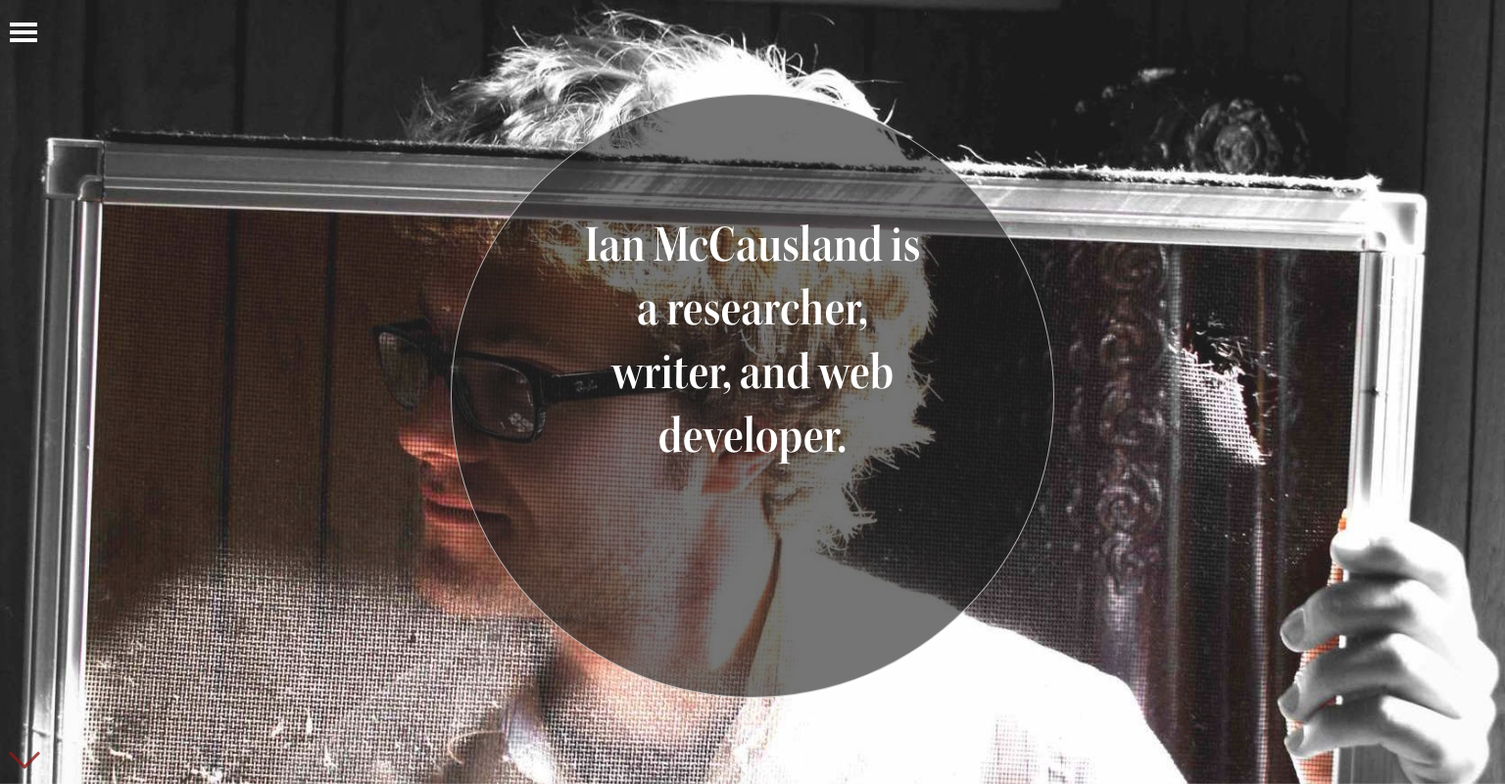
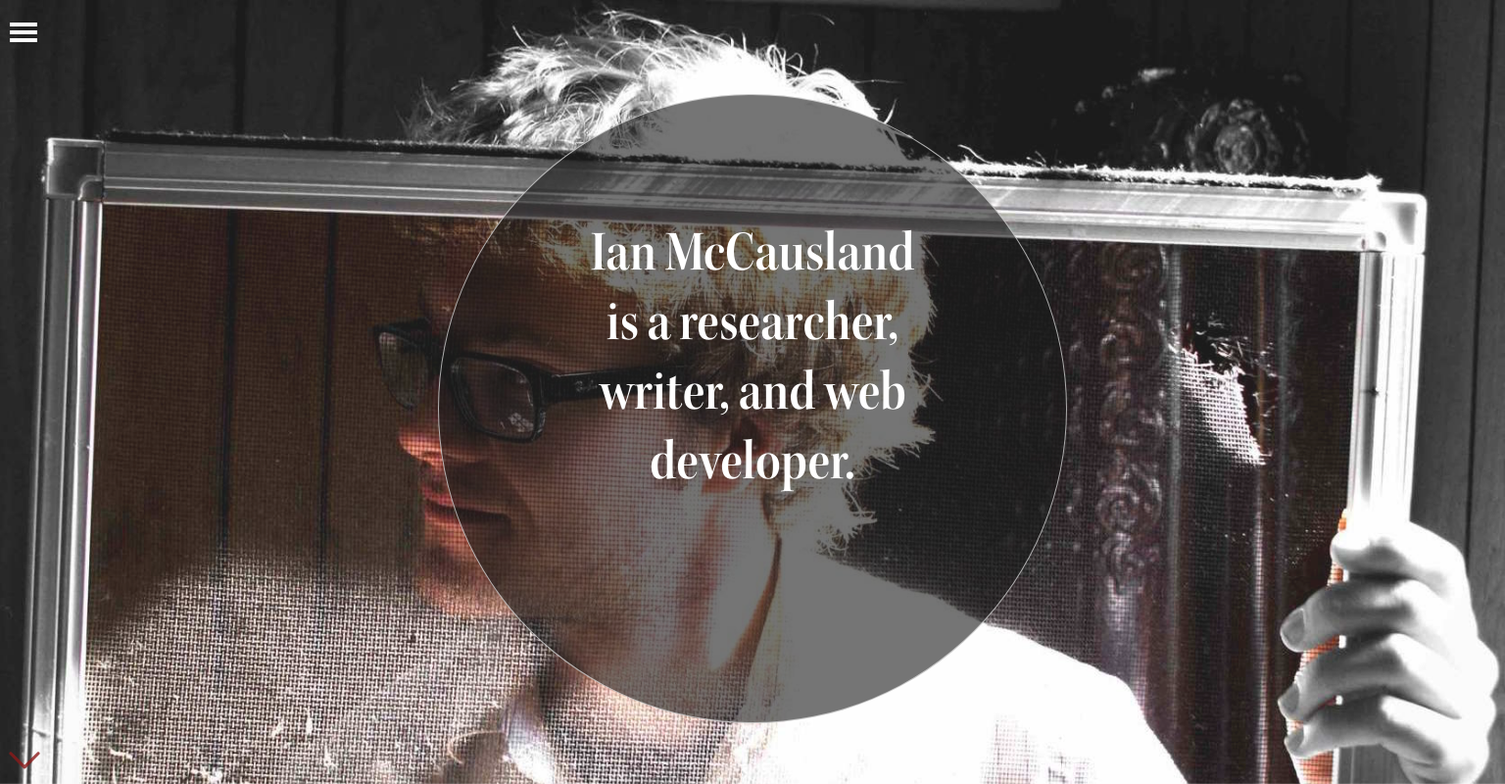
Before and after one commit to imccausl/ianmccausland.xyz, a plain HTML site: page index.html in a window 1536 px wide. Shown: the whole page at 98% size. Drawn offline with Linux system fonts and the light colour scheme.

Commit message:
-made circle more responsive and larger -added support for larger screen sizes

```diff
--- a/css/style.css
+++ b/css/style.css
@@ -82,12 +82,10 @@
 	}
 }
 
-/* end hack for stupid safari bug */
-
 /* responsive font resizing for header */
 @media screen and (min-width: 1px) {
 	.circle-content h1 {
-		font-size: 1.1em;
+		font-size: 1em;
 	}
 }
 
@@ -179,7 +177,18 @@
 	.circle-content h1 {
 		font-size: 3.4em;
 	}
+
+@media screen and (min-width: 1366px) {
+	.circle-content h1 {
+		font-size: 3.7em;
+	}
+
+@media screen and (min-width: 1920px) {
+	.circle-content h1 {
+		font-size: 5.4em;
+	}
 }
+
 html {
 	box-sizing: border-box;
 }
@@ -319,7 +328,7 @@ section h3 {
 	display: table-cell;
 	padding: 1em;
 
-	vertical align: center;
+	vertical-align: center;
 
 }
 
@@ -342,8 +351,8 @@ section h3 {
 
 .circle:after {
 	display: block;
-	padding-bottom: 40%;
-	width: 40%;
+	padding-bottom: 80vh;
+	width: 80vh;
 	height: 0;
 	border-radius: 50%;
 
```
